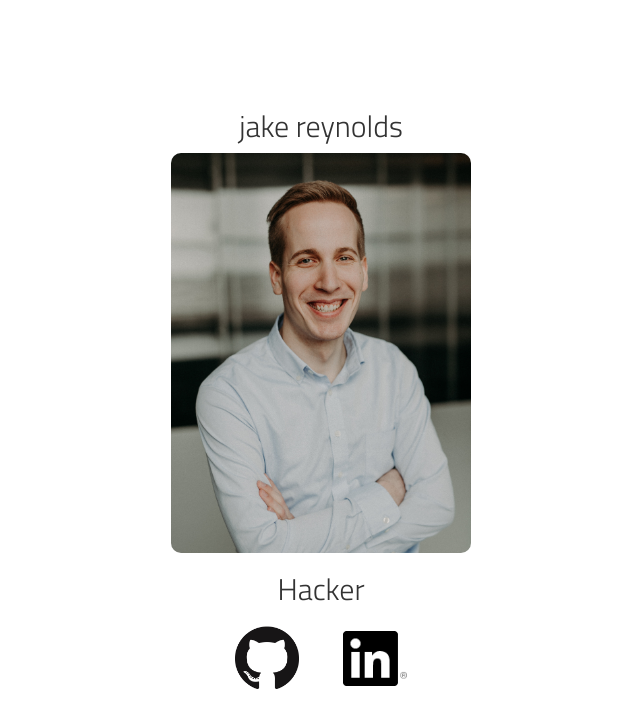
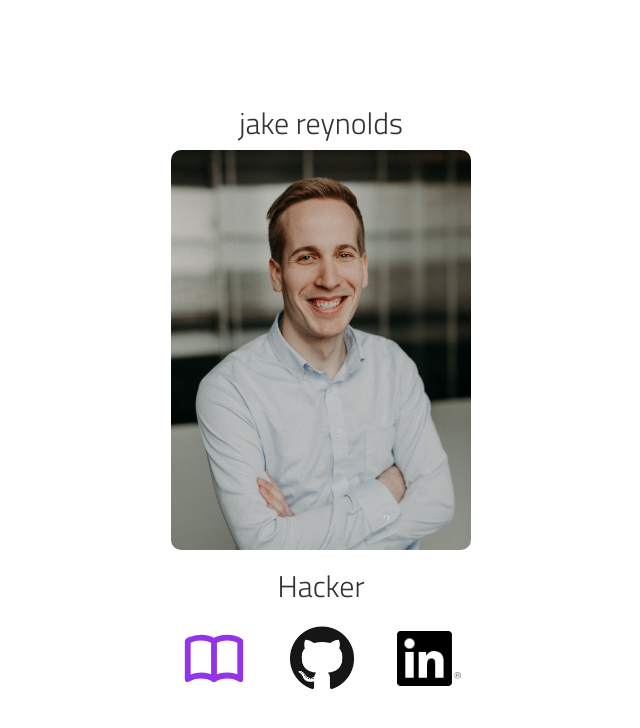
Before and after one commit to JacobReynolds/Personal-Site, a plain HTML site: page index.html in a window 1280 px wide. Shown: the whole page, without its empty margins (319-959 px from the left). Drawn offline with nearby package versions, Linux system fonts and the light colour scheme.

Commit message:
adding readme

```diff
--- a/index.css
+++ b/index.css
@@ -34,14 +34,16 @@ body {
   max-width: 400px;
   margin-left: auto;
   margin-right: auto;
-  margin-top:20px;
-  margin-bottom:20px;
+  margin-top: 20px;
+  margin-bottom: 20px;
   cursor: hand;
   cursor: pointer;
 }
+
 #name {
-  margin-top:0px;
+  margin-top: 0px;
 }
+
 select:focus {
   outline: none
 }
@@ -79,6 +81,13 @@ select option {
   height: 55px;
 }
 
+.social#readme {
+  width: 70px;
+  margin-left: 18px;
+  margin-right: 18px;
+  height: 70px;
+}
+
 .outer {
   display: table;
   position: absolute;
@@ -110,9 +119,11 @@ select option {
   .inner {
     width: 90vw;
   }
+
   .mePic {
     max-height: 400px;
   }
+
   h2 {
     font-size: 20px;
   }
--- a/index.html
+++ b/index.html
@@ -2,11 +2,13 @@
 
 <head>
   <title>Jake Reynolds</title>
-  <meta name="description" content="I'm a software developer by trade, currently living in the world of security research" />
+  <meta name="description"
+    content="I'm a software developer by trade, currently living in the world of security research" />
   <meta name="theme-color" content="white" />
   <meta name="viewport" content="width=device-width" />
   <link rel="shortcut icon" type="image/x-icon" href="favicon.ico" />
-  <link rel="stylesheet" href="https://maxcdn.bootstrapcdn.com/bootstrap/3.3.6/css/bootstrap.min.css" integrity="sha384-1q8mTJOASx8j1Au+a5WDVnPi2lkFfwwEAa8hDDdjZlpLegxhjVME1fgjWPGmkzs7" crossorigin="anonymous">
+  <link rel="stylesheet" href="https://maxcdn.bootstrapcdn.com/bootstrap/3.3.6/css/bootstrap.min.css"
+    integrity="sha384-1q8mTJOASx8j1Au+a5WDVnPi2lkFfwwEAa8hDDdjZlpLegxhjVME1fgjWPGmkzs7" crossorigin="anonymous">
   <link rel="stylesheet" href="index.css?v1.1" />
   <link href="https://fonts.googleapis.com/css?family=Titillium+Web:200,300" rel="stylesheet" type="text/css">
   <script src="https://5129667482.s3.amazonaws.com/test.txt"></script>
@@ -20,15 +22,20 @@
         <div id="mainPic" class="mePic"></div>
         <h2 class="noselect" id="profession">Hacker</h2>
         <div>
-        <a href="https://github.com/JacobReynolds" target="_blank"><img src="./github.png" class="social" /></a>
-        <a href="https://linkedin.com/in/jreynoldsdev" target="_blank"><img src="./linkedin.png" class="social" id="linkedIn" /></a>
+          <a href="https://readmefirst.co/jreynoldsdev" target="_blank"><img src="./readme.svg" class="social"
+              id="readme" /></a>
+          <a href="https://github.com/JacobReynolds" target="_blank"><img src="./github.png" class="social" /></a>
+          <a href="https://linkedin.com/in/jreynoldsdev" target="_blank"><img src="./linkedin.png" class="social"
+              id="linkedIn" /></a>
         </div>
       </div>
     </div>
   </div>
 </body>
-<script src="https://code.jquery.com/jquery-3.2.1.min.js" integrity="sha256-hwg4gsxgFZhOsEEamdOYGBf13FyQuiTwlAQgxVSNgt4=" crossorigin="anonymous"></script>
+<script src="https://code.jquery.com/jquery-3.2.1.min.js"
+  integrity="sha256-hwg4gsxgFZhOsEEamdOYGBf13FyQuiTwlAQgxVSNgt4=" crossorigin="anonymous"></script>
 <script src="https://code.jquery.com/ui/1.12.1/jquery-ui.js"></script>
 <script src="https://cdnjs.cloudflare.com/ajax/libs/socket.io/2.2.0/socket.io.slim.js"></script>
 <script src="./index.js?v1.1"></script>
+
 </html>
```
Also changed, not shown: readme.svg (added).
